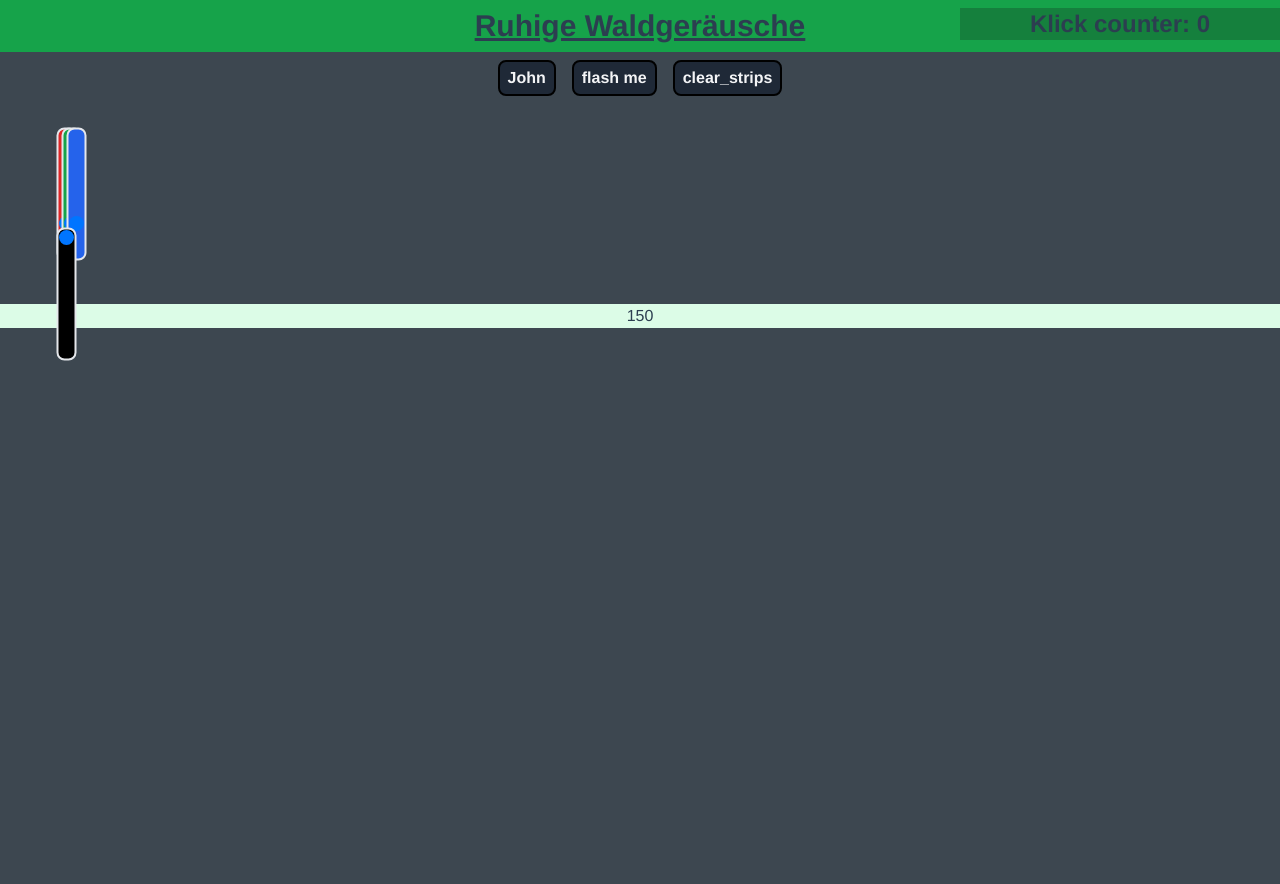
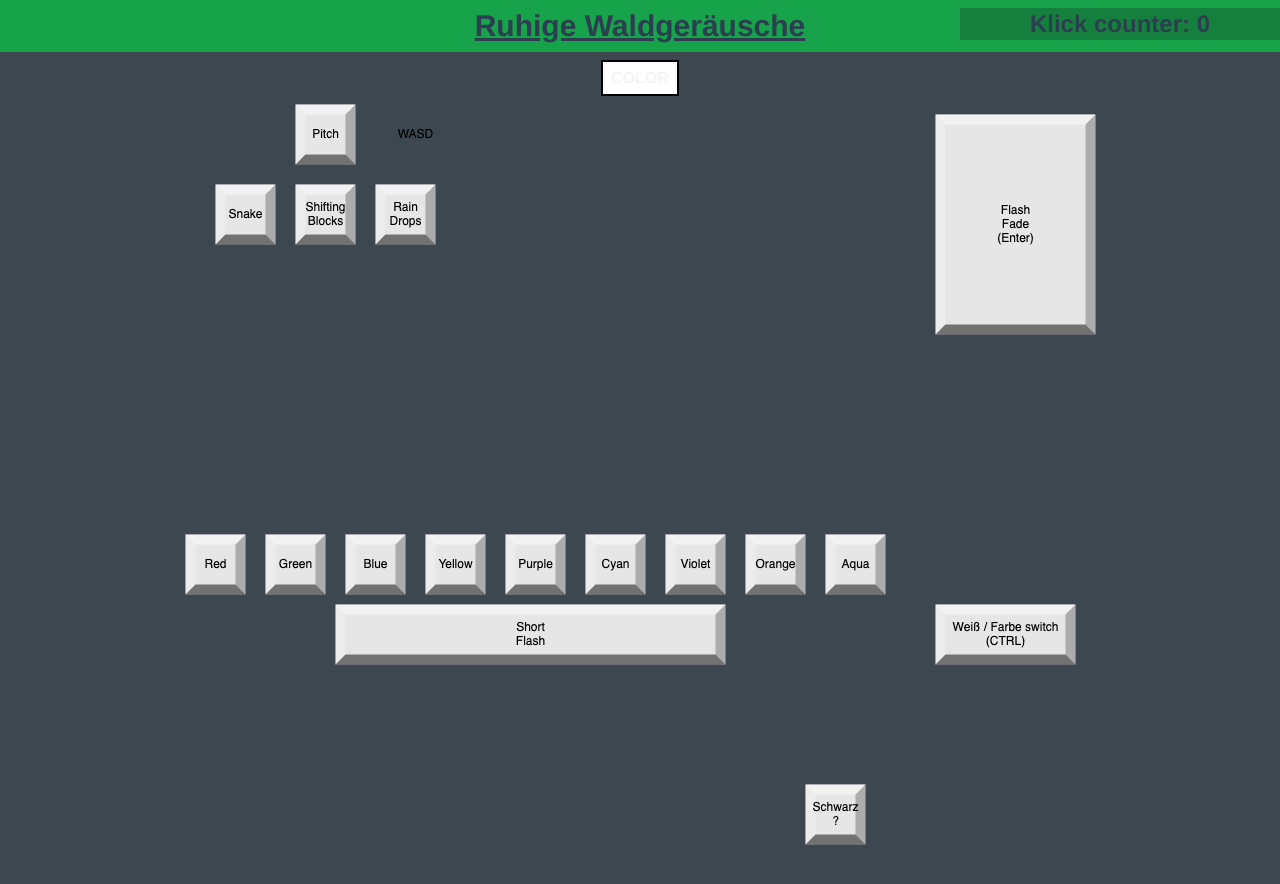
Before and after one commit to JonasFocke01/ruhige_waldgeraeusche, a Vue app in the folder code/frontend/web/: page / in a window 1280 px wide. Shown: the top 884 px of the page. Built offline with nearby package versions, Linux system fonts and the light colour scheme; no server answers.

Commit message:
implement first keyboard standard

```diff
--- a/code/frontend/web/src/components/Controller-Gui.vue
+++ b/code/frontend/web/src/components/Controller-Gui.vue
@@ -9,70 +9,174 @@
       </p>
     </div>
   </div>
-  <ButtonComponent v-on:click="spawn_snake" v-bind="propsToPass" />
-  <ButtonComponent v-on:click="short_flash" v-bind="holdProps" />
-  <ButtonComponent v-on:click="clear_strips" v-bind="clearProps" />
-  <SliderComponent v-on:change="processkeypressed" />
-  <LEDMasterLevelComponent v-on:change="master_level" />
-  <div class="bg-green-100">
-    {{ sees }}
+  <button
+    class="m-2 px-2 py-1 font-bold text-gray-100 border-2 border-black"
+    :style="{ 'background-color': currentColor }"
+    name="im_a_button"
+    type="button"
+  >
+    COLOR
+  </button>
+  <div class="justify-center flex flex-row w-full">
+    <img src="../assets/Keyboard.png" alt="Keyboard" />
   </div>
 </template>
 
 <script>
-import ButtonComponent from '../components/Button-Component.vue';
-import SliderComponent from '../components/Slider-Component.vue';
-import LEDMasterLevelComponent from '../components/LED_Strip_master_level.vue';
-
 export default {
-  components: {
-    ButtonComponent,
-    SliderComponent,
-    LEDMasterLevelComponent
-  },
+  components: {},
   data() {
     return {
+      currentColorSwitch: true,
+      currentColor: '#ffffff',
       click_counter: 0,
       propsToPass: {
         label: 'John',
       },
-clearProps: {
+      clearProps: {
         label: 'clear_strips',
       },
       holdProps: {
-        label: 'flash me'
+        label: 'flash me',
       },
-      sees: 150,
     };
   },
   methods: {
     processkeypressed(e) {
+      if (e.defaultPrevented) {
+        return; // Do nothing if the event was already processed
+      }
       if (e) {
-        if (e.key === 's') {
-          this.spawn_snake();
+        this.click_counter += 1;
+        if (e.key === 'y') {
+          this.currentColor = '#ff0000';
+          fetch('http://192.168.2.17:5000/change_colors/', {
+            method: 'Post',
+            body: JSON.stringify({
+              red: 250,
+              green: 0,
+              blue: 0,
+            }),
+            headers: { 'Content-Type': 'application/json' },
+          });
+        } else if (e.key === 'x') {
+          this.currentColor = '#00ff00';
+          fetch('http://192.168.2.17:5000/change_colors/', {
+            method: 'Post',
+            body: JSON.stringify({
+              red: 0,
+              green: 250,
+              blue: 0,
+            }),
+            headers: { 'Content-Type': 'application/json' },
+          });
+        } else if (e.key === 'c') {
+          this.currentColor = '#0000ff';
+          fetch('http://192.168.2.17:5000/change_colors/', {
+            method: 'Post',
+            body: JSON.stringify({
+              red: 0,
+              green: 0,
+              blue: 250,
+            }),
+            headers: { 'Content-Type': 'application/json' },
+          });
+        } else if (e.key === 'v') {
+          this.currentColor = '#fbff21';
+          fetch('http://192.168.2.17:5000/change_colors/', {
+            method: 'Post',
+            body: JSON.stringify({
+              red: 251,
+              green: 250,
+              blue: 33,
+            }),
+            headers: { 'Content-Type': 'application/json' },
+          });
+        } else if (e.key === 'b') {
+          this.currentColor = '#b34af0';
+          fetch('http://192.168.2.17:5000/change_colors/', {
+            method: 'Post',
+            body: JSON.stringify({
+              red: 179,
+              green: 74,
+              blue: 240,
+            }),
+            headers: { 'Content-Type': 'application/json' },
+          });
+        } else if (e.key === 'n') {
+          this.currentColor = '#4af0ea';
+          fetch('http://192.168.2.17:5000/change_colors/', {
+            method: 'Post',
+            body: JSON.stringify({
+              red: 74,
+              green: 240,
+              blue: 234,
+            }),
+            headers: { 'Content-Type': 'application/json' },
+          });
+        } else if (e.key === 'm') {
+          this.currentColor = '#f04a8c';
+          fetch('http://192.168.2.17:5000/change_colors/', {
+            method: 'Post',
+            body: JSON.stringify({
+              red: 240,
+              green: 74,
+              blue: 140,
+            }),
+            headers: { 'Content-Type': 'application/json' },
+          });
+        } else if (e.key === ',') {
+          this.currentColor = '#f0844a';
+          fetch('http://192.168.2.17:5000/change_colors/', {
+            method: 'Post',
+            body: JSON.stringify({
+              red: 240,
+              green: 132,
+              blue: 74,
+            }),
+            headers: {
+              'Content-Type': 'application / json',
+            },
+          });
+        } else if (e.key === '.') {
+          this.currentColor = '#4ab3f0';
+          fetch('http://192.168.2.17:5000/change_colors/', {
+            method: 'Post',
+            body: JSON.stringify({
+              red: 74,
+              green: 179,
+              blue: 240,
+            }),
+            headers: { 'Content-Type': 'application/json' },
+          });
+        } else if (e.key === 's') {
+          fetch('http://192.168.2.17:5000/animation_snake/');
+        } else if (e.key === 'w') {
+          fetch('http://192.168.2.17:5000/animation_pitch/');
+        } else if (e.key === 'a') {
+          fetch('http://192.168.2.17:5000/animation_shifting_blocks/');
+        } else if (e.key === 'd') {
+          fetch('http://192.168.2.17:5000/animation_rain_drops/');
+        } else if (e.key === ' ') {
+          fetch('http://192.168.2.17:5000/short_flash/');
+        } else if (e.key === 'Enter') {
+          fetch('http://192.168.2.17:5000/flash_fade/');
+        } else if (e.key === 'Control') {
+          if (this.currentColorSwitch) {
+            this.currentColorSwitch = !this.currentColorSwitch;
+            fetch('http://192.168.2.17:5000/color_mode_inherit/');
+          } else {
+            this.currentColorSwitch = !this.currentColorSwitch;
+            fetch('http://192.168.2.17:5000/color_mode_white/');
+          }
         } else {
-          this.click_counter += 1;
+          console.log(e.key);
         }
       }
+      e.preventDefault();
     },
-    spawn_snake() {
-      this.click_counter += 1;
-      fetch('http://192.168.2.17:5000/animation_snake/');
-    },
-    short_flash() {
-      this.click_counter += 1;
-      fetch('http://192.168.2.17:5000/short_flash/');
-    },
-    clear_strips()  {
-      this.click_counter += 1;
-      fetch('http://192.168.2.17:5000/clear_strips/');
-    },
-    master_level() {
-      this.click_counter += 1;
-    }
   },
   mounted() {
-    console.log('test');
     fetch('http://192.168.2.17:5000/');
     document.addEventListener('keydown', this.processkeypressed);
   },
--- a/code/frontend/web/src/components/LED_Strip_master_level.vue
+++ /dev/null
@@ -1,37 +0,0 @@
-<script>
-export default {
-  props: {},
-  data() {
-    return {
-      level: 1,
-    };
-  },
-  methods: {
-    change_level() {
-      fetch('http://192.168.2.17:5000/master_level/', {
-        method: 'Post',
-        body: JSON.stringify({
-          value: this.level
-        }),
-        headers: { 'Content-Type': 'application/json' },
-      });
-      this.$emit('change');
-    },
-  },
-};
-</script>
-
-<template>
-  <div class="flex flex-row mt-20">
-    <input
-      class="rounded-lg appearance-none bg-black border-2 -rotate-90"
-      name="im_a_range"
-      type="range"
-      min="0"
-      max="1"
-      step="0.01"
-      v-model="level"
-      v-on:input="change_level"
-    />
-  </div>
-</template>
--- a/code/frontend/web/src/components/Slider-Component.vue
+++ /dev/null
@@ -1,61 +0,0 @@
-<script>
-export default {
-  props: {},
-  data() {
-    return {
-      red: 60,
-      green: 60,
-      blue: 60,
-    };
-  },
-  methods: {
-    change_color() {
-      //   console.log('test');
-      fetch('http://192.168.2.17:5000/change_colors/', {
-        method: 'Post',
-        body: JSON.stringify({
-          red: this.red,
-          green: this.green,
-          blue: this.blue,
-        }),
-        headers: { 'Content-Type': 'application/json' },
-      });
-      this.$emit('change');
-    },
-  },
-};
-</script>
-
-<template>
-  <div class="flex flex-row mt-20">
-    <input
-      class="rounded-lg appearance-none bg-red-600 border-2 -rotate-90 -mr-32"
-      name="im_a_range"
-      type="range"
-      min="0"
-      max="255"
-      v-model="red"
-      v-on:input="change_color"
-    />
-
-    <input
-      class="rounded-lg appearance-none bg-green-600 border-2 -rotate-90 -mr-32"
-      name="im_a_range"
-      type="range"
-      min="0"
-      max="255"
-      v-model="green"
-      v-on:input="change_color"
-    />
-
-    <input
-      class="rounded-lg appearance-none bg-blue-600 border-2 -rotate-90"
-      name="im_a_range"
-      type="range"
-      min="0"
-      max="255"
-      v-model="blue"
-      v-on:input="change_color"
-    />
-  </div>
-</template>
```
Also changed, not shown: code/frontend/web/src/assets/Keyboard.png (added).
